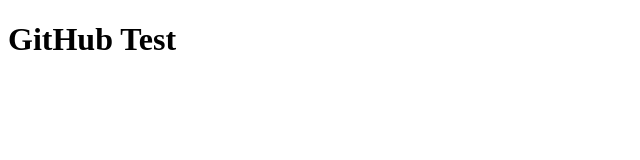
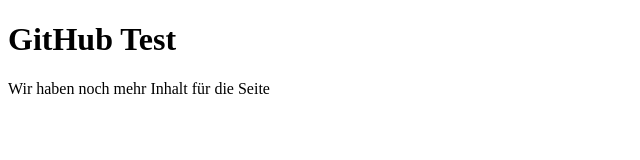
Before and after one commit to franzockel/test, a plain HTML site: page index.html in a window 1280 px wide. Shown: the whole page, without its empty margins (0-640 px from the left). Drawn offline with Linux system fonts and the light colour scheme.

Commit message:
Neuer Text hochgeladen

```diff
--- a/index.html
+++ b/index.html
@@ -8,5 +8,6 @@
   </head>
   <body>
     <h1>GitHub Test</h1>
+    <p>Wir haben noch mehr Inhalt für die Seite</p>
   </body>
 </html>
```
